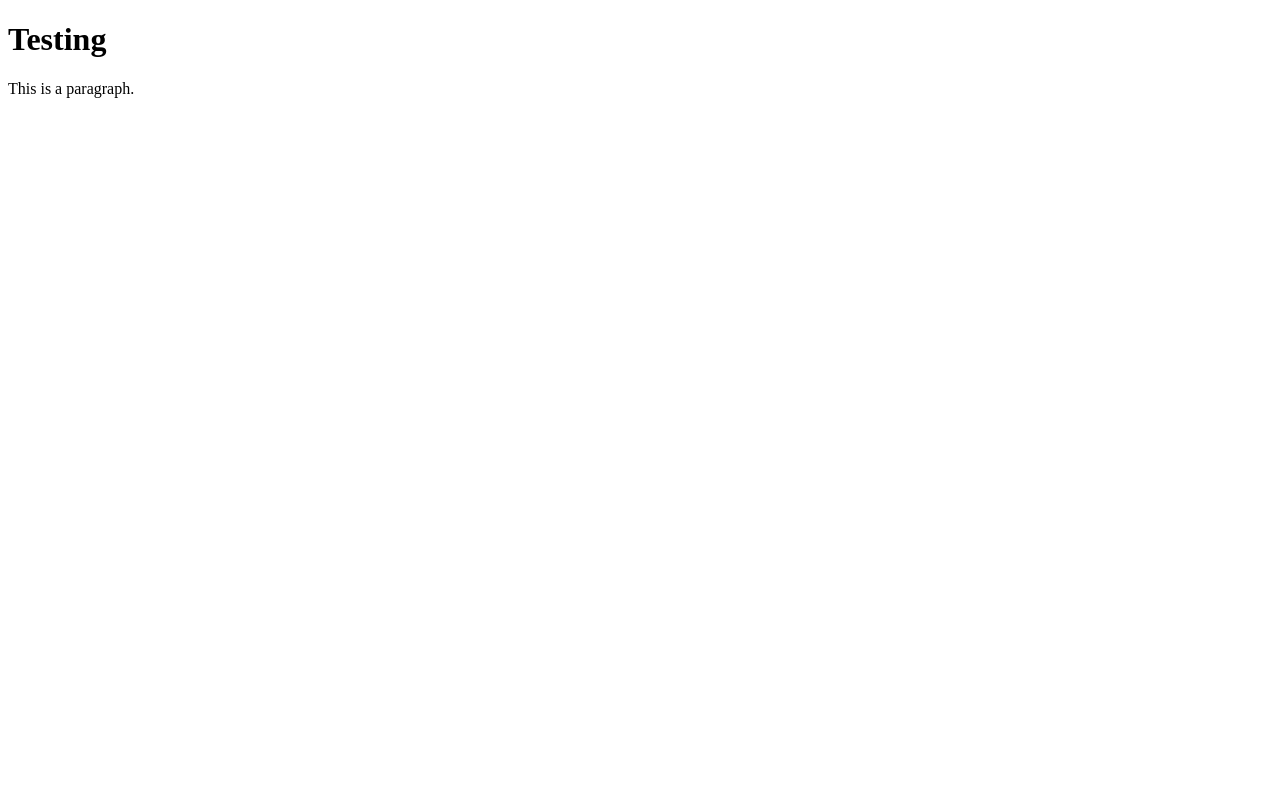
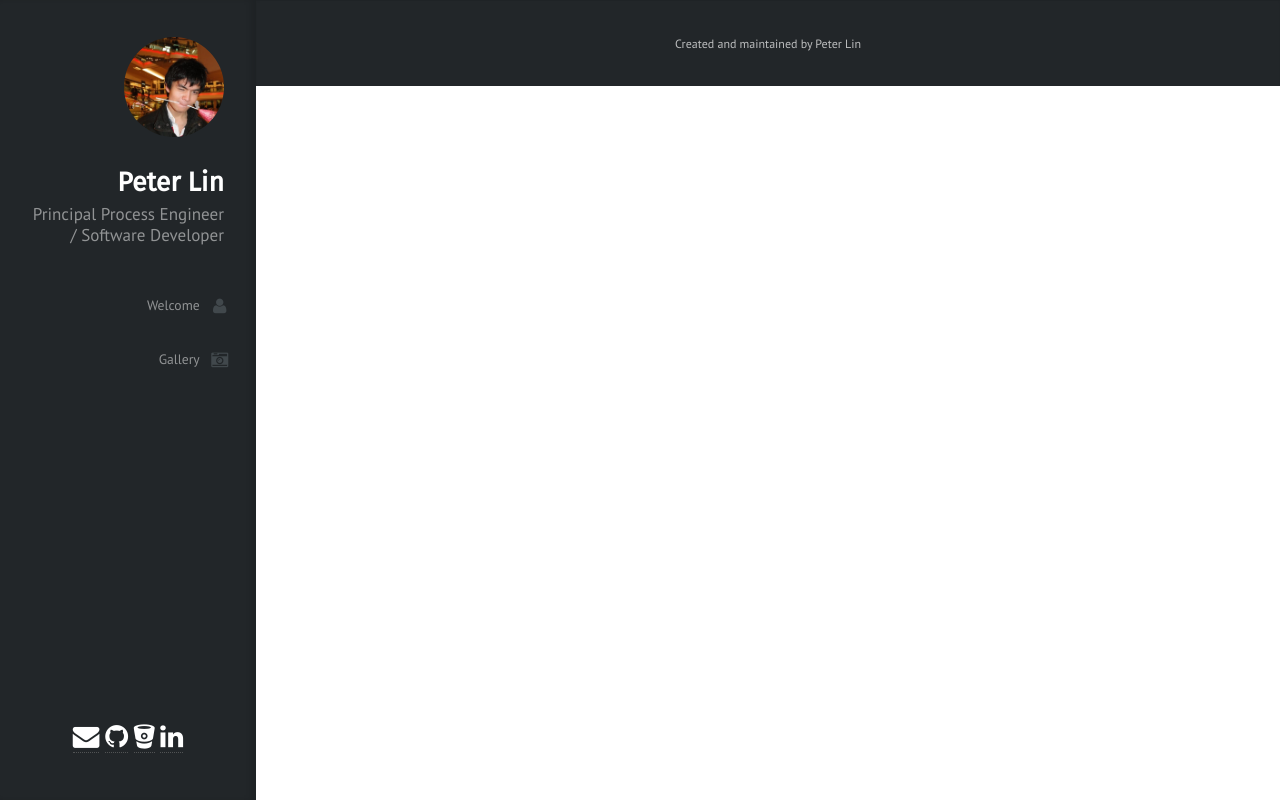
Before and after one commit to peterlin1/peterlin1.github.io, a plain HTML site: page resume/index.html in a window 1280 px wide. Drawn offline with Linux system fonts and the light colour scheme.

Commit message:
Clean up.

```diff
--- a/resume/index.html
+++ b/resume/index.html
@@ -1,12 +1,60 @@
-<!DOCTYPE html>
+<!DOCTYPE HTML>
+
 <html>
-<head>
-<title>Resume Page</title>
-</head>
-<body>
+    <head>
+        <title>Lagomorpha | Peter Lin</title>
+        <meta charset="utf-8" />
+        <meta name="viewport" content="width=device-width, initial-scale=1" />
+        <link rel="stylesheet" href="/assets/css/main.css" />
+        <link rel="shortcut icon" type="image/png" href="/assets/images/lago-logo.png"/>
 
-<h1>Testing</h1>
-<p>This is a paragraph.</p>
-<script>alert('Random Javascript!');</script>
-</body>
+  </head>
+  <body>
+      <div id="header">
+
+        <div class="top">
+
+            <div id="logo">
+              <img src="/assets/images/avatar.jpg" alt="" />
+              <h1 class="nav-title">Peter Lin</h1>
+              <p>Principal Process Engineer / Software Developer</p>
+            </div>
+
+            <nav id="nav">
+              <ul>
+                <li><a href="#top" id="top-link" class="skel-layers-ignoreHref"><span class="icon fa-user">Welcome</span></a></li>
+                <li><a href="#cube-gallery" id="cube-gallery-link" class="skel-layers-ignoreHref"><span class="icon fa-camera-retro">Gallery</span></a></li>
+              </ul>
+            </nav>
+
+
+        </div>
+
+        <div class="bottom">
+            <ul cl.local-nav-labelass="icons">
+              <li><a target="_blank" href="" class="icon fa-envelope"><span class="label">Email</span></a></li>
+              <li><a target="_blank" href="https://github.com/peterlin1/" class="icon fa-github"><span class="label">Github</span></a></li>
+              <li><a target="_blank" href="https://bitbucket.org/peterlin1/" class="icon fa-bitbucket"><span class="label">Bitbucket</span></a></li>
+              <li><a target="_blank" href="https://www.linkedin.com/in/peterlin1" class="icon fa-linkedin"><span class="label">LinkedIn</span></a></li>
+            </ul>
+
+        </div>
+
+      </div>
+
+      <div class="footer">
+          <div class="footer__wrapper">
+                 <div class="footer__block-bottom">
+                    <p class="footer__owner">Created and maintained by Peter Lin</p>
+                 </div>
+          </div>
+      </div>
+
+      <script src="/assets/js/jquery.min.js"></script>
+      <script src="/assets/js/jquery.scrolly.min.js"></script>
+      <script src="/assets/js/jquery.scrollzer.min.js"></script>
+      <script src="/assets/js/skel.min.js"></script>
+      <script src="/assets/js/util.js"></script>
+      <script src="/assets/js/main.js"></script>
+  </body>
 </html>
```
Also changed, not shown: index.html (+0 -24 lines).
